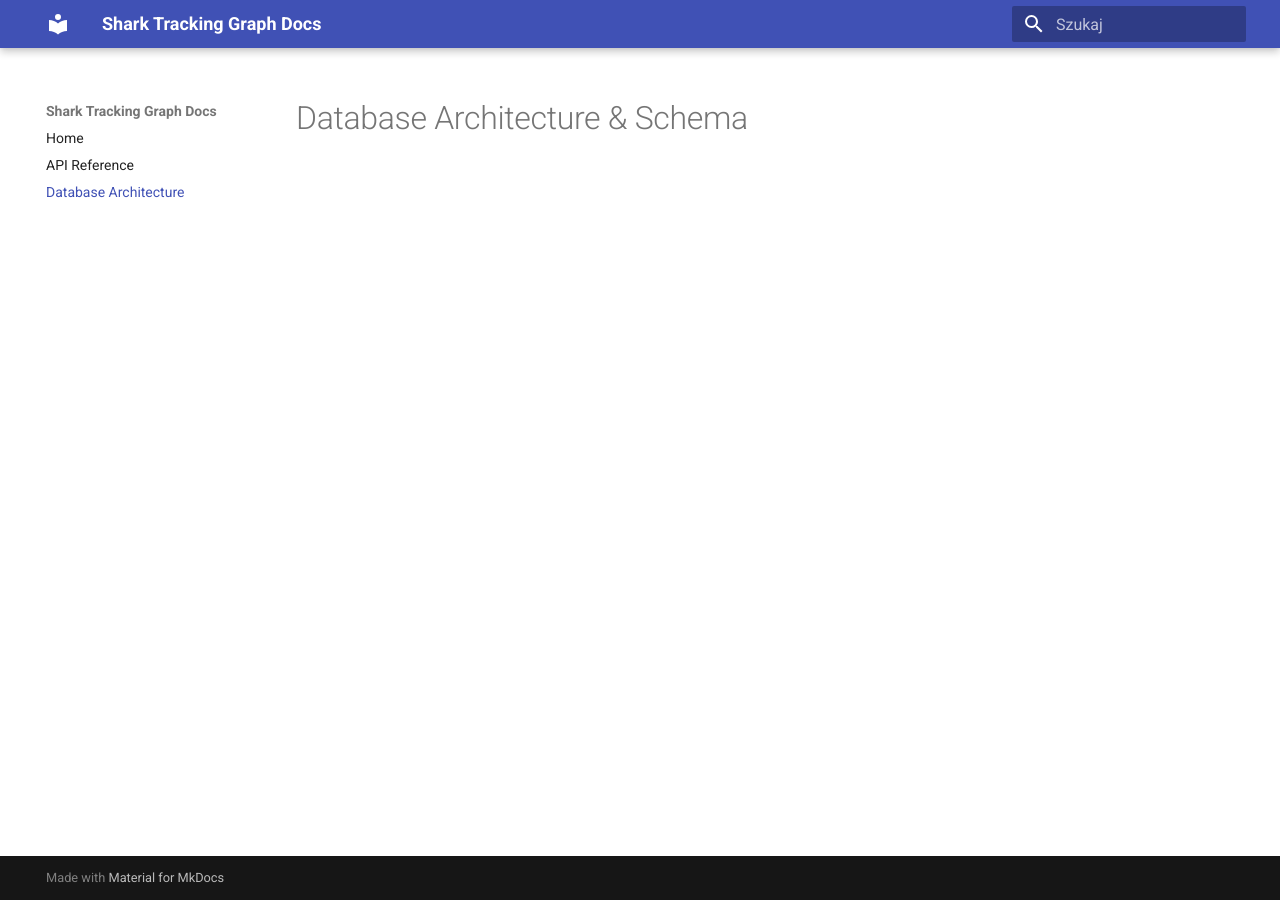
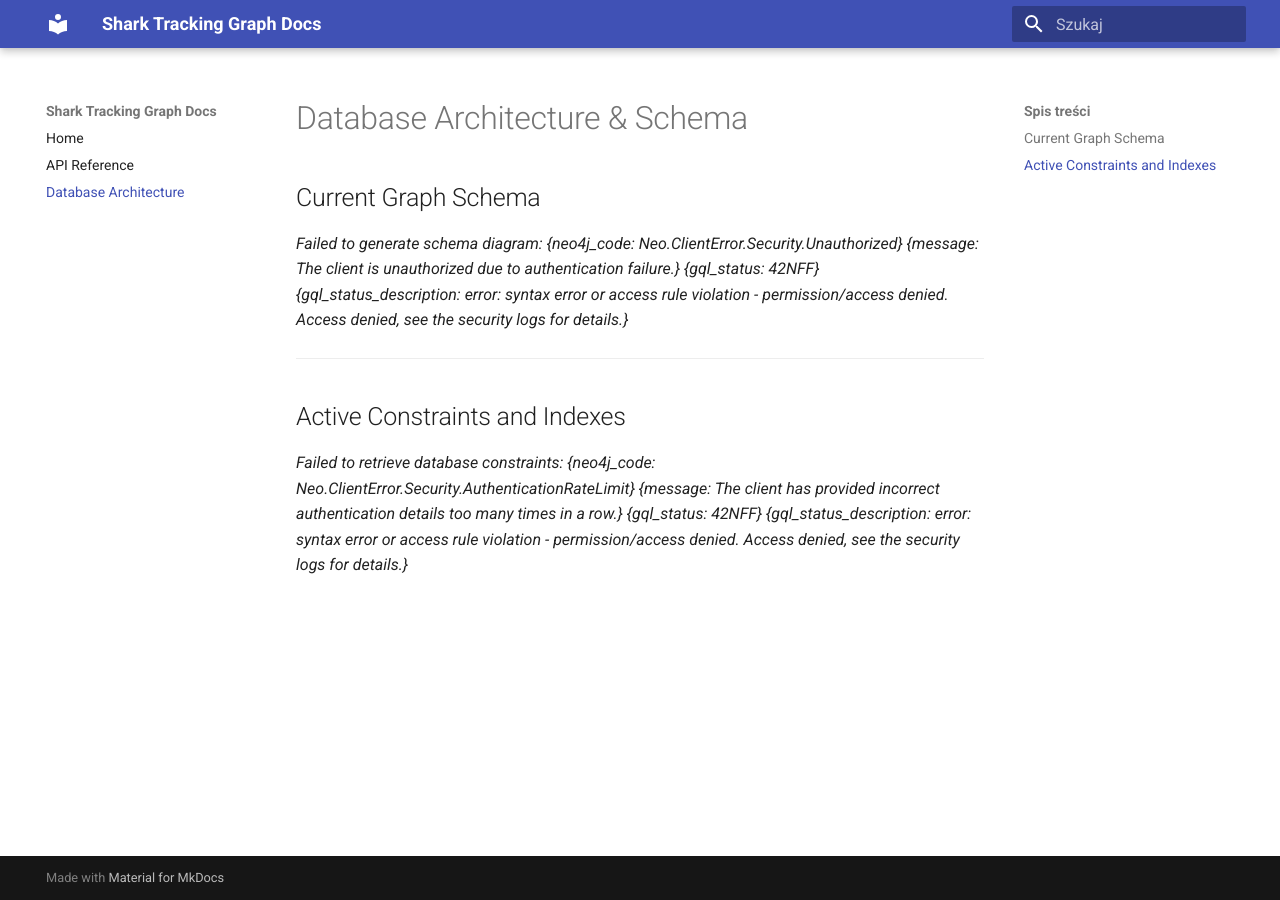
Before and after one commit to martynalacha/SharkTrackingGraph, an MkDocs documentation site: the page built from docs/database.md, in a window 1280 px wide. Built offline with MkDocs 1.6.1 and Material for MkDocs 9.7.7, drawn with Linux system fonts in a browser that asks for light colours.

Commit message:
fix/docs

```diff
--- a/docs/database.md
+++ b/docs/database.md
@@ -1 +1,14 @@
 # Database Architecture & Schema
+
+## Current Graph Schema
+
+
+*Failed to generate schema diagram: {neo4j_code: Neo.ClientError.Security.Unauthorized} {message: The client is unauthorized due to authentication failure.} {gql_status: 42NFF} {gql_status_description: error: syntax error or access rule violation - permission/access denied. Access denied, see the security logs for details.}*
+
+
+---
+
+## Active Constraints and Indexes
+
+
+*Failed to retrieve database constraints: {neo4j_code: Neo.ClientError.Security.AuthenticationRateLimit} {message: The client has provided incorrect authentication details too many times in a row.} {gql_status: 42NFF} {gql_status_description: error: syntax error or access rule violation - permission/access denied. Access denied, see the security logs for details.}*
--- a/mkdocs.yml
+++ b/mkdocs.yml
@@ -13,9 +13,6 @@ nav:
 plugins:
   - search
 
-extra_templates:
-  - openapi.json
-
 markdown_extensions:
   - tables
   - fenced_code
```
Also changed, not shown: docs/api.md (+1 -1 lines), 1 other file.
